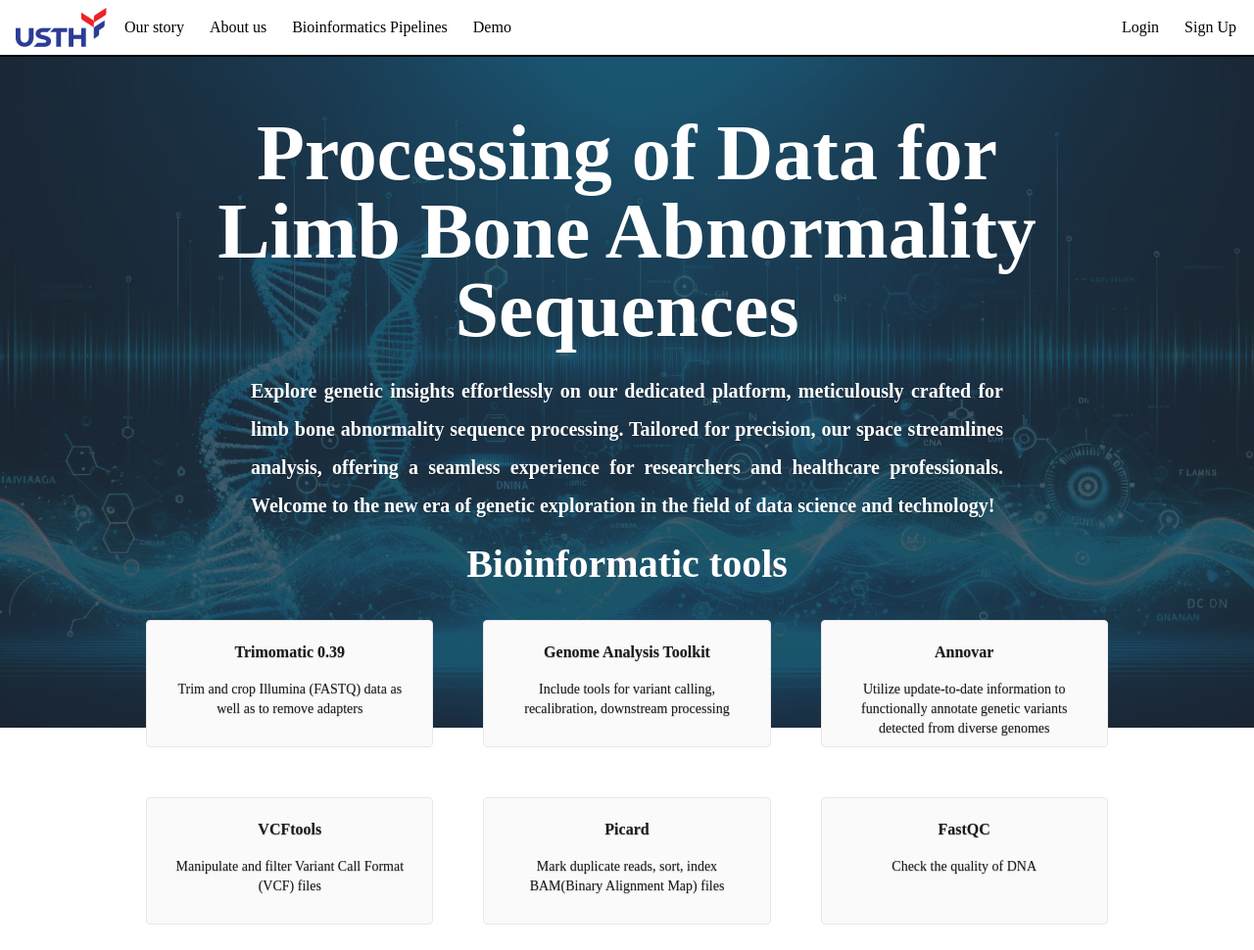
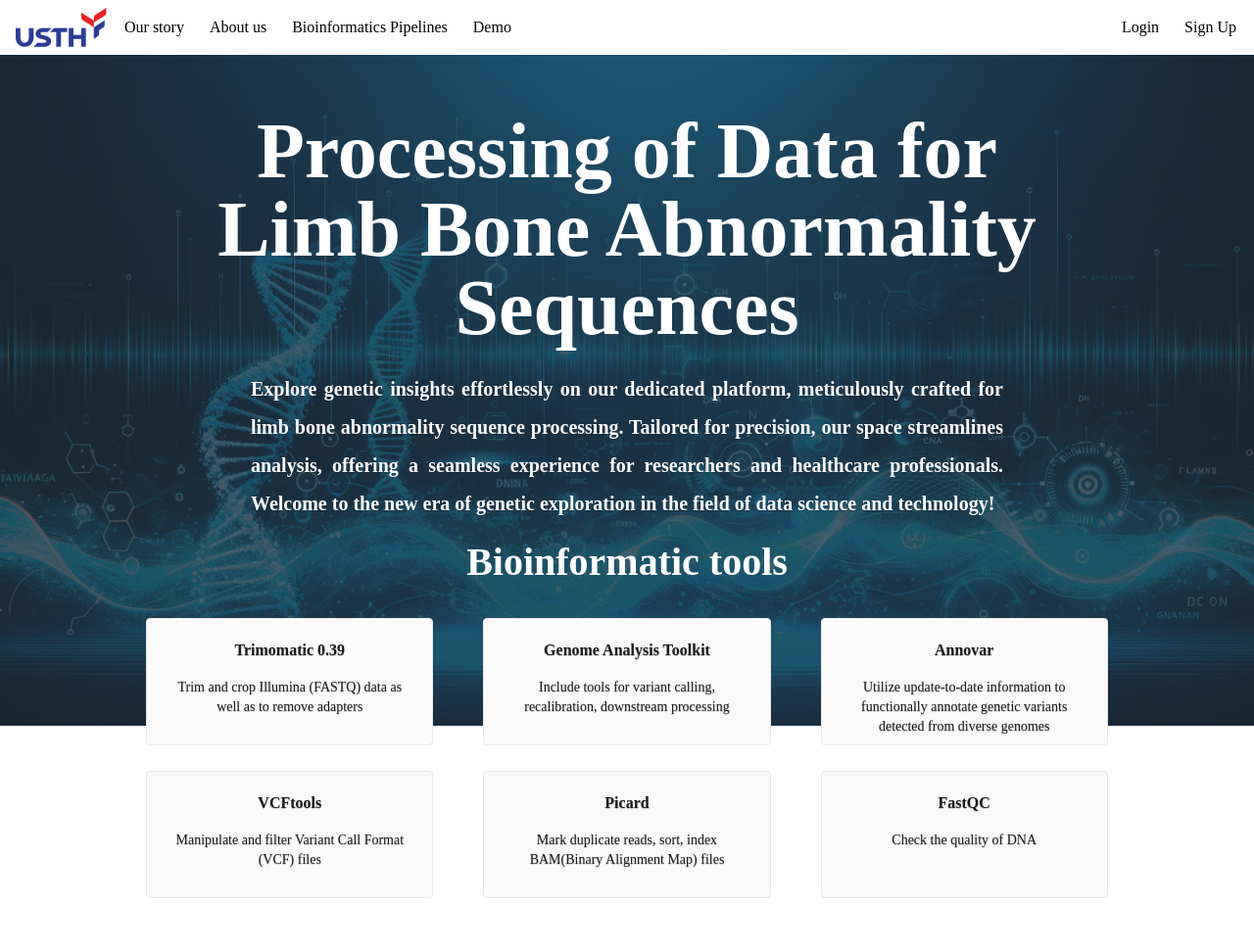
Before and after one commit to larycoder/Limb-Bone-Abnormality, a Flask app: page /homepage in a window 1280 px wide. Shown: the whole page at 98% size. After the commit the page ends 917 px from the top, so only its background shows below. Run offline with Flask 3, Linux system fonts and the light colour scheme; some libraries are stand-ins or nearby versions.

Commit message:
Update front end homepage

```diff
--- a/static/base.css
+++ b/static/base.css
@@ -14,7 +14,8 @@ body{
 .navbar{
     position: sticky;
     top: 0;
-    border-bottom: 2px solid black;
+    /* border-bottom: 2px solid black; */
+    z-index: 9999999;
 }
 
 .nav-right{
--- a/static/index.css
+++ b/static/index.css
@@ -4,6 +4,7 @@
     width: 100%;
     background-size: 100%;
     background-repeat: no-repeat;
+    overflow: hidden;
 }
 a, a:hover{
     text-decoration: none;
@@ -66,6 +67,7 @@ p{
     border: 1px solid #E8E8E8;
     background: #FAFAFA;
     margin: 2%;
+    margin-bottom: 0px;
 }
 
 .tool-box:hover{
```
